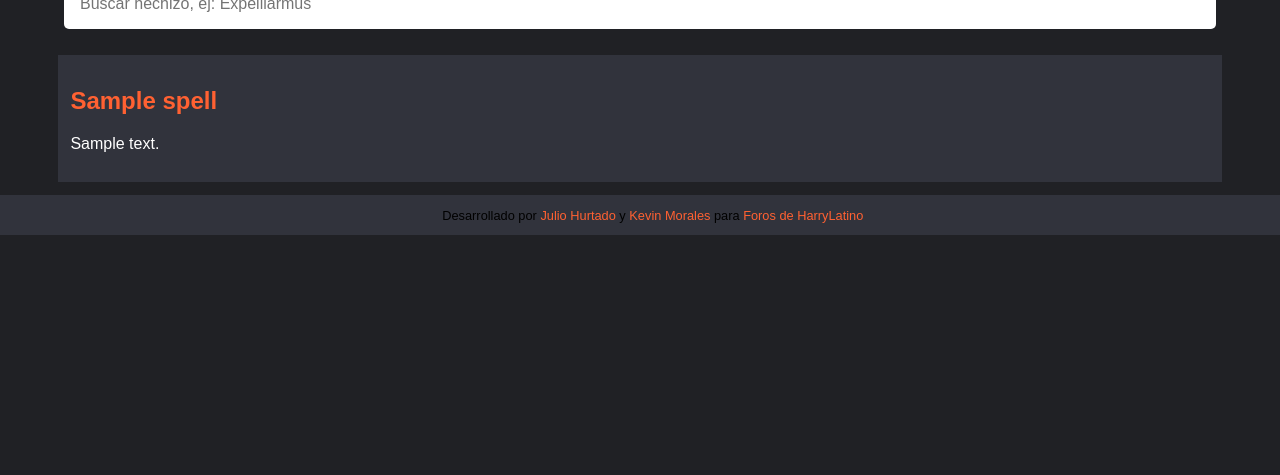
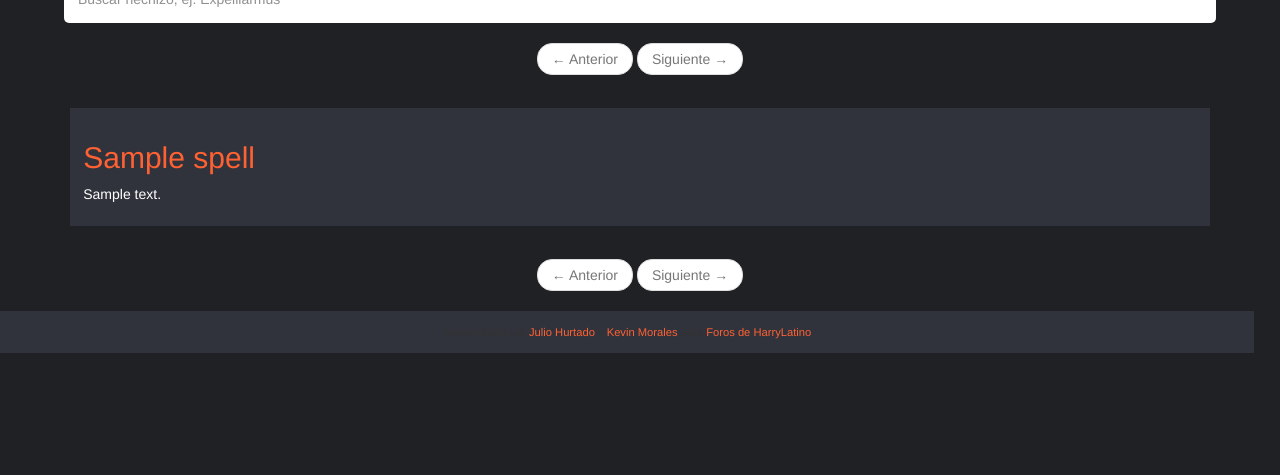
Before and after one commit to jhurtadojerves/hechizos-hl, a Django app: page / in a window 1280 px wide. Shown: the part 325-800 px from the top of the page. Run offline with Django 3.2, Linux system fonts and the light colour scheme; tables that the repository leaves empty hold one stand-in row (values such as "Sample post"); some libraries are stand-ins or nearby versions.

Commit message:
Agregar paginación al home

```diff
--- a/spells/static/css/styles.css
+++ b/spells/static/css/styles.css
@@ -50,7 +50,7 @@ body {
   color: #fff;
 }
 .Footer {
-  width: 100%;
+  width: 98%;
   background-color: #31333c;
   text-align: center;
   padding: 1%;
--- a/spells/templates/base.html
+++ b/spells/templates/base.html
@@ -7,8 +7,10 @@
     <title>{% block title %} {% endblock title %}</title>
     <script src="https://ajax.googleapis.com/ajax/libs/jquery/3.1.0/jquery.min.js"></script>
 	<!-- Latest compiled and minified CSS -->
+    <link rel="stylesheet" href="https://maxcdn.bootstrapcdn.com/bootstrap/3.3.7/css/bootstrap.min.css" integrity="sha384-BVYiiSIFeK1dGmJRAkycuHAHRg32OmUcww7on3RYdg4Va+PmSTsz/K68vbdEjh4u" crossorigin="anonymous">
     <link rel="stylesheet" href="{% static "css/styles.css" %}">
     <link rel="stylesheet" href="{% static "css/normalize.css" %}">
+
 </head>
 <body>
     <header class="Header">
@@ -18,7 +20,7 @@
     </header>
     <section class="Search">
     	<article class="Search-bar">
-            <span class="input-group-addon" id="sizing-addon1"><span class="glyphicon glyphicon-search" aria-hidden="true"></span></span>
+
             <input type="text" class="Search-input" placeholder="Buscar hechizo, ej: Expelliarmus" aria-describedby="sizing-addon1" id="busqueda">
     	</article>
 	    <div id="resultados" class="Search-resultados"></div>
--- a/spells/templates/spells/spell_list.html
+++ b/spells/templates/spells/spell_list.html
@@ -6,7 +6,22 @@
 {% endblock title %}
 
 {% block content %}
+    <nav aria-label="...">
+        <ul class="pager">
+            {% if page_obj.has_previous %}
+                <li><a href="?page={{ page_obj.previous_page_number }}"><span aria-hidden="true">&larr;</span> Anterior</a></li>
+            {% else %}
+                <li class="disabled"><a href=""><span aria-hidden="true">&larr;</span> Anterior</a></li>
+            {% endif %}
 
+            {% if page_obj.has_next %}
+                <li><a href="?page={{ page_obj.next_page_number }}">Siguiente <span aria-hidden="true">&rarr;</span></a></li>
+            {% else %}
+                <li class="disabled"><a href="">Siguiente <span aria-hidden="true">&rarr;</span></a></li>
+            {% endif %}
+
+        </ul>
+    </nav>
     <article class="Spells">
             {% for spell in spells %}
                     <a class="Spells-item" href=" {% url 'Spell:spell_detail' spell.slug %}" id="spell-{{ spell.id }}">
@@ -15,5 +30,26 @@
                     </a>
             {% endfor %}
     </article>
+    <nav aria-label="...">
+        <ul class="pager">
+            {% if page_obj.has_previous %}
+                <li><a href="?page={{ page_obj.previous_page_number }}"><span aria-hidden="true">&larr;</span> Anterior</a></li>
+            {% else %}
+                <li class="disabled"><a href=""><span aria-hidden="true">&larr;</span> Anterior</a></li>
+            {% endif %}
+
+            {% if page_obj.has_next %}
+                <li><a href="?page={{ page_obj.next_page_number }}">Siguiente <span aria-hidden="true">&rarr;</span></a></li>
+            {% else %}
+                <li class="disabled"><a href="">Siguiente <span aria-hidden="true">&rarr;</span></a></li>
+            {% endif %}
+
+        </ul>
+    </nav>
+
+
+
+
+
 
 {% endblock content %}
--- a/spells/views.py
+++ b/spells/views.py
@@ -12,6 +12,7 @@ class SpellListView(ListView):
     model = Spell
     template_name = 'spells/spell_list.html'
     context_object_name = 'spells'
+    paginate_by = 5
 
 
 class SpellSearchView(View):
```
